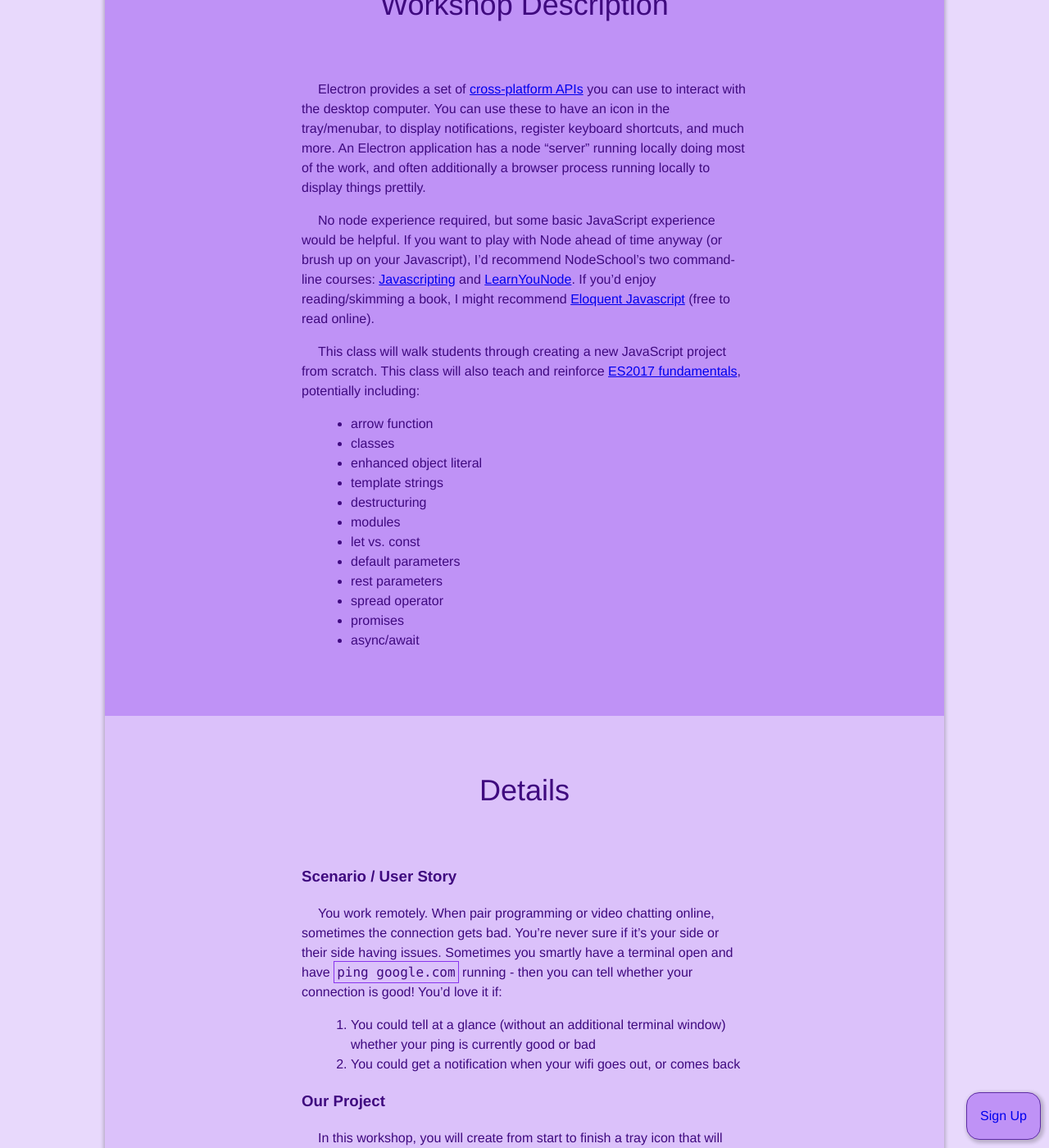
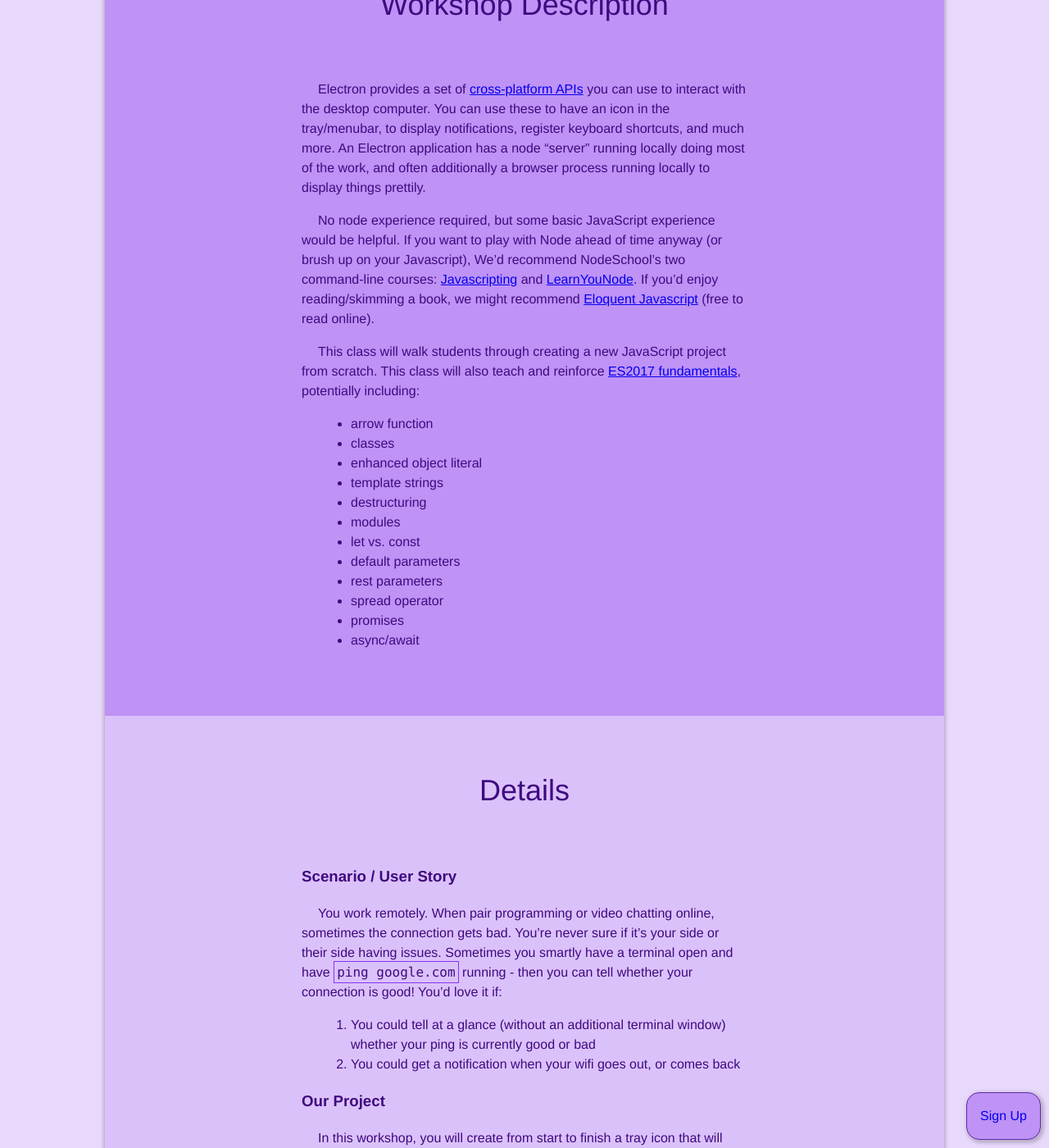
Before and after one commit to learnshinythings/learnshinythings.github.io, a Jekyll site: the page built from electron.md, in a window 1280 px wide and 1400 px high, scrolled down 2289 px. Shown: the whole window at 82% size. Built offline with Jekyll 4.4.1, drawn with Linux system fonts in a browser that asks for light colours; nearby versions of some CDN libraries; some of the changed text lies outside the part shown.

```diff
--- a/electron.md
+++ b/electron.md
@@ -96,7 +96,7 @@ layout: general
 
 Electron provides a set of [cross-platform APIs](https://github.com/electron/electron-api-demos) you can use to interact with the desktop computer. You can use these to have an icon in the tray/menubar, to display notifications, register keyboard shortcuts, and much more. An Electron application has a node “server” running locally doing most of the work, and often additionally a browser process running locally to display things prettily.
 
-No node experience required, but some basic JavaScript experience would be helpful. If you want to play with Node ahead of time anyway (or brush up on your Javascript), I'd recommend NodeSchool's two command-line courses: [Javascripting](https://github.com/workshopper/javascripting) and [LearnYouNode](https://github.com/workshopper/learnyounode). If you'd enjoy reading/skimming a book, I might recommend [Eloquent Javascript](http://eloquentjavascript.net/) (free to read online).
+No node experience required, but some basic JavaScript experience would be helpful. If you want to play with Node ahead of time anyway (or brush up on your Javascript), We'd recommend NodeSchool's two command-line courses: [Javascripting](https://github.com/workshopper/javascripting) and [LearnYouNode](https://github.com/workshopper/learnyounode). If you'd enjoy reading/skimming a book, we might recommend [Eloquent Javascript](http://eloquentjavascript.net/) (free to read online).
 
 This class will walk students through creating a new JavaScript project from scratch. This class will also teach and reinforce [ES2017 fundamentals](https://github.com/lukehoban/es6features), potentially including:
   - arrow function
```
Also changed, not shown: other parts of electron.md (+1 -1 lines).
